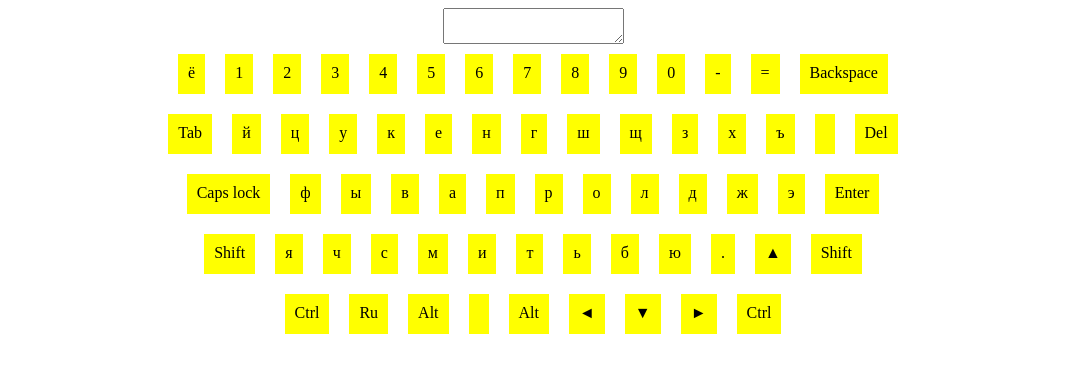
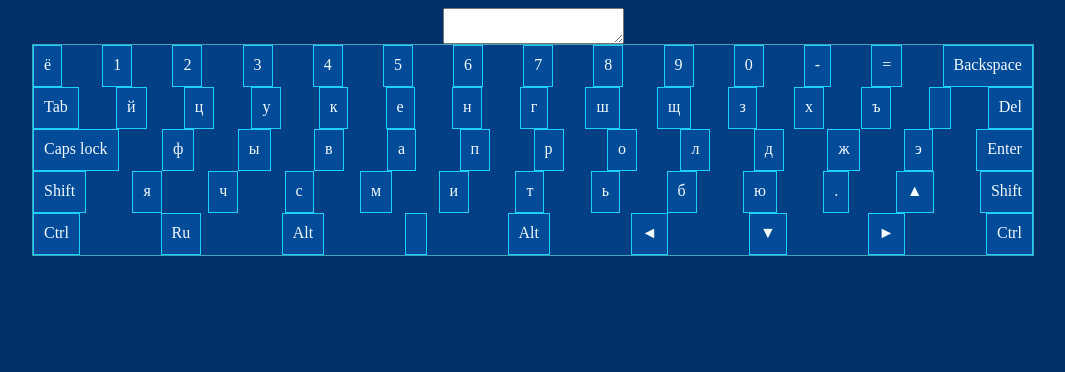
Before and after one commit to Svibex/VirtualKeyboard, a website: page index.html in a window 1280 px wide. Shown: the whole page, without its empty margins (107-1172 px from the left). Drawn offline with Linux system fonts and the light colour scheme.

Commit message:
feat: update style

```diff
--- a/script.js
+++ b/script.js
@@ -263,6 +263,7 @@ const keys = [
 
 let lang = localStorage.getItem('lang') || 'rus';
 let capsLock = 'lowerCase';
+let value = ''
 const BODY = document.querySelector('body')
 const keyboard = document.createElement('div')
 const textArea = document.createElement('textarea')
@@ -302,6 +303,15 @@ function changeLanguage() {
         keyboard.appendChild(row)
     }
 
+textArea.addEventListener('input', e => value = e.target.value);
+onInput = () => textArea.value = value;
+
+keyboard.addEventListener('click', e => {
+    console.log(e.target.innerText);
+    value += e.target.innerText;
+    onInput();
+});
+
 function runOnKeys(func, ...codes) {
     let pressed = new Set();
 
@@ -331,6 +341,3 @@ runOnKeys(
     "ShiftLeft",
     "AltLeft"
 );
-
-textArea.addEventListener('input', e => value = e.target.value);
-onInput = () => textArea.value = value;
--- a/style.css
+++ b/style.css
@@ -1,3 +1,7 @@
+html {
+    background: #033069;
+}
+
 body {
     display: flex;
     flex-direction: column;
@@ -8,18 +12,22 @@ body {
     display: flex;
     flex-direction: column;
     align-items: center;
-    width: 1300px;
+    background-color: #023f84;
+    border: 1px solid #42a2ba;
 }
 
 .row {
     display: flex;
+    width: 1000px;
+    justify-content: space-between;
 }
 
 .key {
     height: 20px;
-    background-color: yellow;
-    margin: 10px;
     padding: 10px;
+    border: 1px solid #1bd1fc;
+    color: #f3fbff;
+    background-color: #014b98;
 }
 
 .hidden {
```
